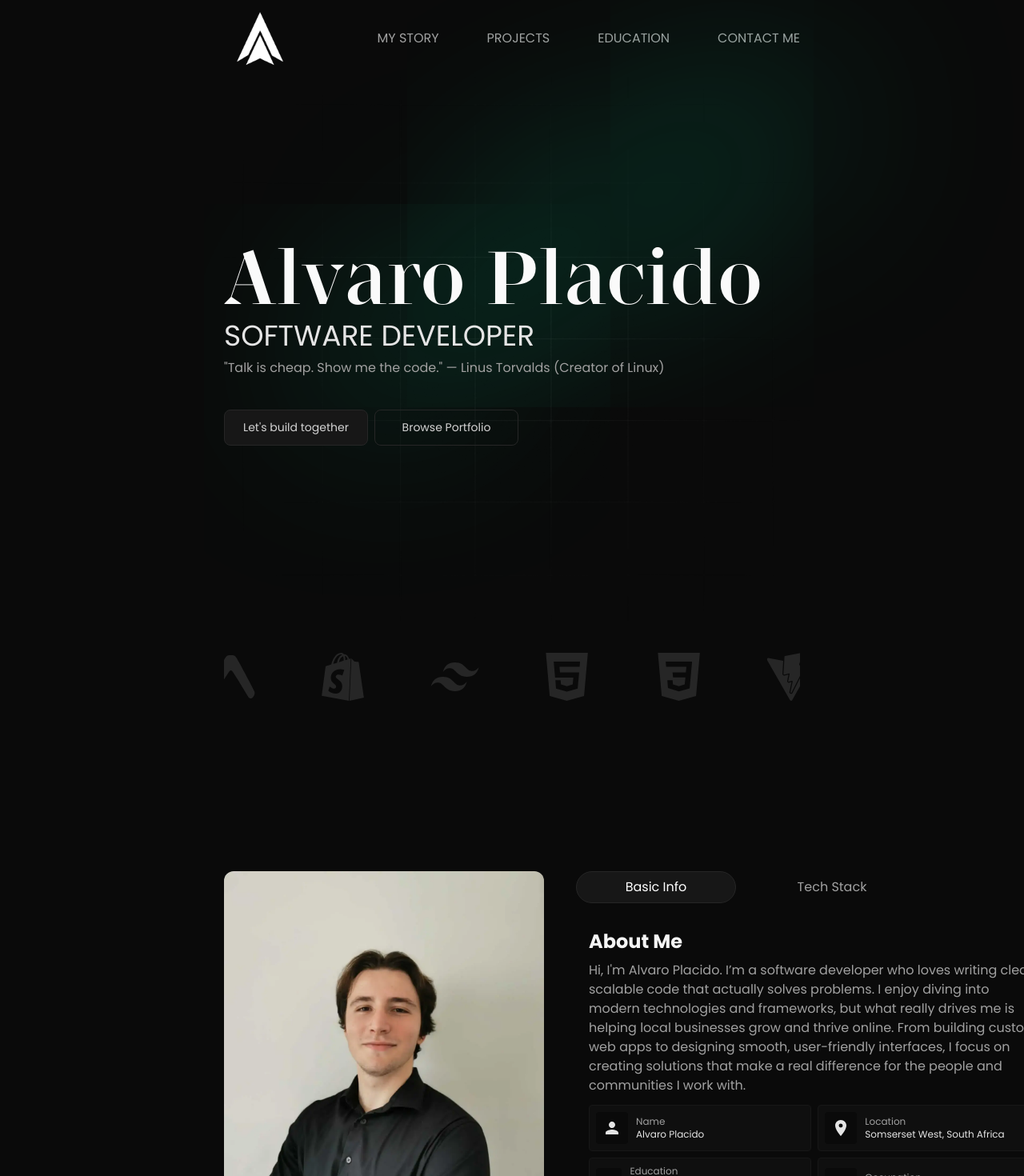
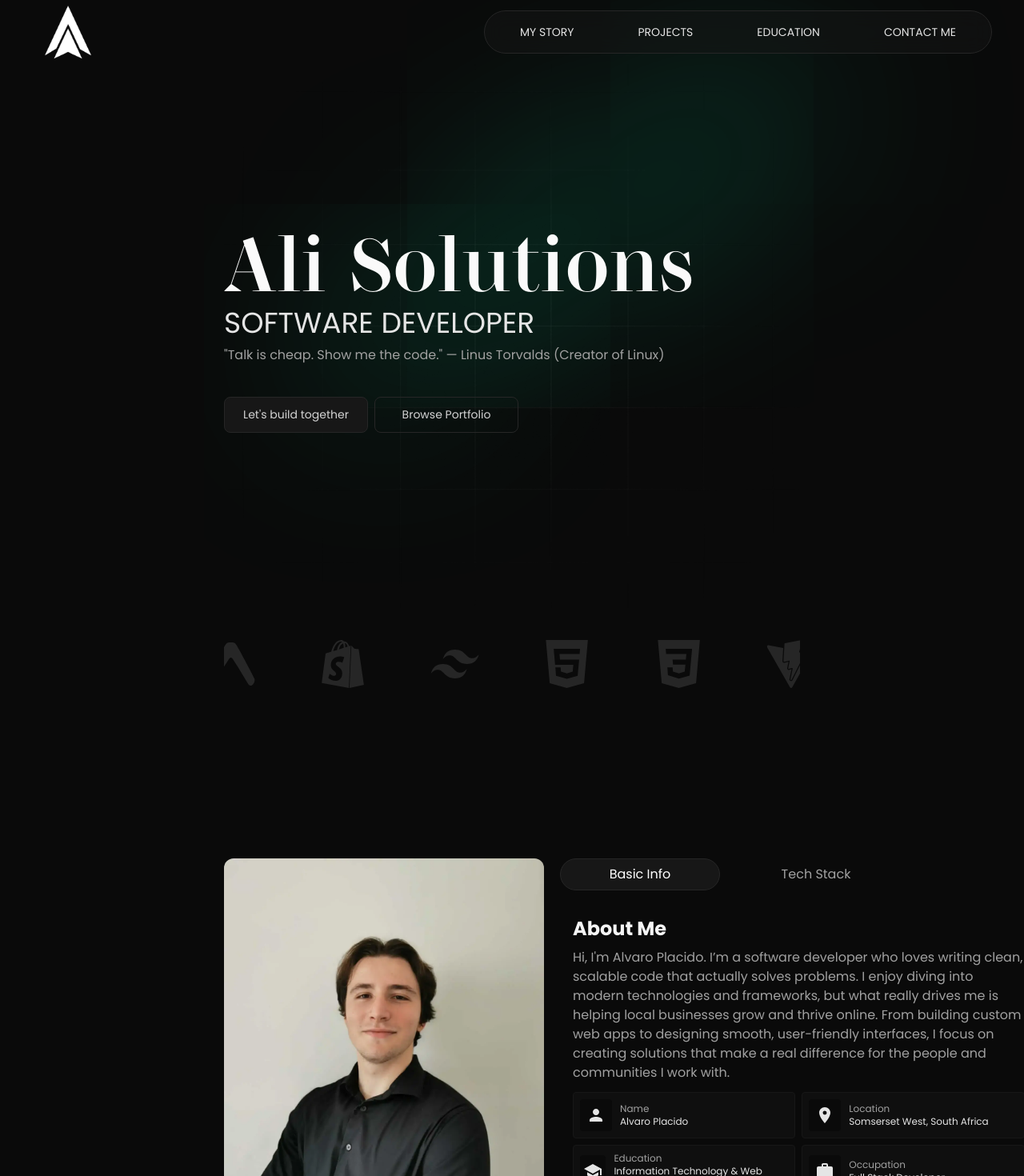
Before and after one commit to AlvaroP2003/alisolutions, a Next.js app: page / in a window 1280 px wide. Shown: the top 1470 px of the page at 80% size. Built offline with nearby package versions, Linux system fonts and the light colour scheme.

Commit message:
Minor layout changes

```diff
--- a/app/components/Carousel/Carousel/carousel.tsx
+++ b/app/components/Carousel/Carousel/carousel.tsx
@@ -66,7 +66,7 @@ export default function Carousel() {
   }, []);
 
   return (
-    <div className="overflow-hidden w-full mb-10">
+    <div className="relative overflow-hidden w-full mb-10">
       <div
         ref={carouselRef}
         className="flex gap-10 lg:gap-20"
@@ -74,7 +74,7 @@ export default function Carousel() {
        {[...carouselLogos, ...carouselLogos].map(({ icon: Logo, color }, index) => (
         <div key={index}>
           <Logo
-            className="my-10 text-3xl lg:text-6xl text-neutral-800 hover:text-[var(--logo-color)] transition-all cursor-pointer"
+            className="my-10 text-4xl lg:text-6xl text-neutral-800 hover:text-[var(--logo-color)] transition-all cursor-pointer"
             style={{ '--logo-color': color } as React.CSSProperties}
           />
         </div>
--- a/app/components/Carousel/Header/header.tsx
+++ b/app/components/Carousel/Header/header.tsx
@@ -14,36 +14,8 @@ const headerData = [
   { title: 'CONTACT ME', link: 'contact' }
 ];
 
- useGSAP(() => {
-  gsap.registerPlugin(ScrollTrigger)
-
-  const navTween = gsap.timeline({
-    scrollTrigger: {
-      trigger: "header",
-      start: "bottom top",
-      toggleActions: "play none none reverse",
-    },
-  })
-
-  navTween.fromTo(
-    "header",
-    {
-      backgroundColor: "transparent",
-      backdropFilter: "blur(0px)",
-    },
-    {
-      backgroundColor: "##0a0a0a",
-      backdropFilter: "blur(10px)",
-      duration: 0.6,
-      ease: "power1.inOut",
-    }
-  )
-})
-
-
-
     return (
-        <header className="h-[12vh] flex items-center justify-between">
+        <header className="h-[10vh] flex items-center justify-between sticky top-0 px-5 lg:px-10 z-50">
               <Link href='#home' className="hover:scale-105 scale-60 lg:scale-100 transition-all">
                 <Image
                     src="/logo-white.png"
@@ -53,21 +25,19 @@ const headerData = [
                   />
               </Link>
 
-              <div className="gap-5 items-center hidden lg:flex">
-                <nav>
-                    <ul className="flex gap-15">
+                <nav className="relative border border-neutral-800 rounded-full p-1 hidden lg:block backdrop-blur-md bg-neutral-900/50">
+                    <ul className="flex">
                       {headerData.map((item,index) => (
-                        <li key={index}>
-                        <Link  href={`#${item.link}`} className="header-items text-neutral-400 hover:text-white transition-all cursor-pointer">
+                        <li key={index} className="flex">
+                        <Link  href={`#${item.link}`} className="header-items text-sm px-10 py-3 text-neutral-200 hover:bg-neutral-800 hover:text-white cursor-pointer transition-all rounded-full">
                             {item.title}
                         </Link>
                         </li>
                       ))}
                     </ul>
                   </nav>
-              </div>
 
-              <div className="text-neutral-50 block lg:hidden">
+              <div className="text-neutral-50 block lg:hidden bg-neutral-900 border border-neutral-800 rounded-lg">
                 <Hamburger size={20}/>
               </div>
 
--- a/app/components/Carousel/Sections/About/about.tsx
+++ b/app/components/Carousel/Sections/About/about.tsx
@@ -17,10 +17,11 @@ export default function MyStory() {
 
     return (
        <section id="about" className="relative flex items-center justify-center h-[100vh] mb-[10vh]">
-          <div className="flex gap-10 flex-col lg:flex-row z-10">
+
+          <div className="relative flex gap-5 flex-col lg:flex-row">
             {/* Image */}
             <Image
-              className="main-img rounded-xl"
+              className="main-img rounded-xl object-cover"
               src="/about-me.webp"
               alt="Alvaro Placido"
               width={400}
--- a/app/components/Carousel/Sections/contact.tsx
+++ b/app/components/Carousel/Sections/contact.tsx
@@ -31,8 +31,8 @@ export default function Contact() {
             </div>
 
             <div className="flex flex-col flex-1 gap-4 text-end z-10">
-                <h1 className="text-neutral-50 text-6xl lg:text-8xl">Contact Me</h1>
-                <p className="text-neutral-400 text-sm lg:text-md">I’m always excited to connect with like-minded individuals, potential collaborators, or anyone interested in bringing new ideas to life. Whether you have a project in mind, a question about my work, or just want to say hello, feel free to reach out. I’ll do my best to get back to you as soon as possible — let’s create something meaningful together!</p>
+                <h1 className="text-neutral-50 text-5xl lg:text-8xl">Contact Me</h1>
+                <p className="text-neutral-400 text-xs lg:text-base">I’m always excited to connect with like-minded individuals, potential collaborators, or anyone interested in bringing new ideas to life. Whether you have a project in mind, a question about my work, or just want to say hello, feel free to reach out. I’ll do my best to get back to you as soon as possible — let’s create something meaningful together!</p>
                 <div className="flex justify-end gap-2">
                     {socialsData.map((item,index) => (
                         <a key={index} href={item.href} className="social-links bg-neutral-900 border border-neutral-800 px-5 py-1.5 rounded flex gap-2 text-sm lg:text-md items-center text-neutral-300 hover:text-neutral-950 hover:bg-white hover:border-white transition-all cursor-pointer hover:-translate-y-[5px]">
--- a/app/components/Carousel/Sections/hero.tsx
+++ b/app/components/Carousel/Sections/hero.tsx
@@ -51,12 +51,12 @@ export default function Hero() {
             <div className="h-0 w-[40rem] absolute top-[30%] right-[-5%] shadow-[0_0_900px_20px_#00C48C] -rotate-[30deg]"></div>
 
             <div className="z-10">
-              <h1 className="title text-8xl text-neutral-50 mb-1">Alvaro Placido</h1>
+              <h1 className="title text-5xl lg:text-8xl text-neutral-50 mb-1">Ali Solutions</h1>
               <h2 className="subtitle text-lg lg:text-4xl mb-2 text-neutral-200">SOFTWARE DEVELOPER</h2> {/* Animate to swtich between different h2*/}
               {/* <h2 className="subtitle text-4xl mb-2 text-neutral-300">WEB DESIGNER</h2>
               <h2 className="subtitle text-4xl mb-2 text-neutral-300">CREATOR</h2>
               <h2 className="subtitle text-4xl mb-2 text-neutral-300">ENTREPRENEUR</h2> */}
-              <p className="hero-text text-neutral-400 mb-10">"Talk is cheap. Show me the code." — Linus Torvalds (Creator of Linux)</p>
+              <p className="hero-text text-xs lg:text-base text-neutral-400 mb-10">"Talk is cheap. Show me the code." — Linus Torvalds (Creator of Linux)</p>
                 <div className="flex gap-2 mb-4">
                     <button className="w-[180px] h-[45px] hero-button text-sm hero-button bg-neutral-900 border border-neutral-800 text-neutral-300 rounded-lg shadow-white hover:border-white hover:bg-white hover:shadow-md hover:text-neutral-950 transition-all cursor-pointer">Let's build together</button>
                     <button className="w-[180px] h-[45px] text-sm border border-neutral-800 text-neutral-300 rounded-lg hover:border-neutral-300 hover:text-white transition-all cursor-pointer">Browse Portfolio</button>
--- a/app/globals.css
+++ b/app/globals.css
@@ -14,11 +14,6 @@
 html {
   scroll-behavior: smooth;
 }
-
-.header-items:hover {
-  text-shadow: 0 0 8px rgba(255, 255, 255, 0.6);
-}
-
 
 h1 {
   font-family: 'Stardom'
@@ -59,3 +54,19 @@ h1 {
   scrollbar-width: thin;
   scrollbar-color: #27272a #18181b;
 }
+
+.tech-item {
+  position: relative;
+}
+
+.tech-label {
+  position: absolute;
+  top: -15px;
+  transform: translateY(5px);
+  opacity: 0;
+}
+
+.tech-item:hover > .tech-label {
+  opacity: 1;
+  transform: translateX(0px);
+}
--- a/app/page.tsx
+++ b/app/page.tsx
@@ -12,14 +12,16 @@ import Contact from "./components/Carousel/Sections/contact";
 export default function Home() {
 
   return (
-    <main className="relative px-7.5 lg:px-70 flex flex-col">
+    <main >
         <Header/>
+        <div className="relative px-7.5 lg:px-70">
           <Hero/>
           <Carousel/>
           <About/>
           <Projects/>
           <Education/>
           <Contact/>
+        </div>
     </main>
   );
 }
```
Also changed, not shown: app/components/Carousel/Sections/projects.tsx (+6 -6 lines). Lines whose indentation alone changed are shown as unchanged.
